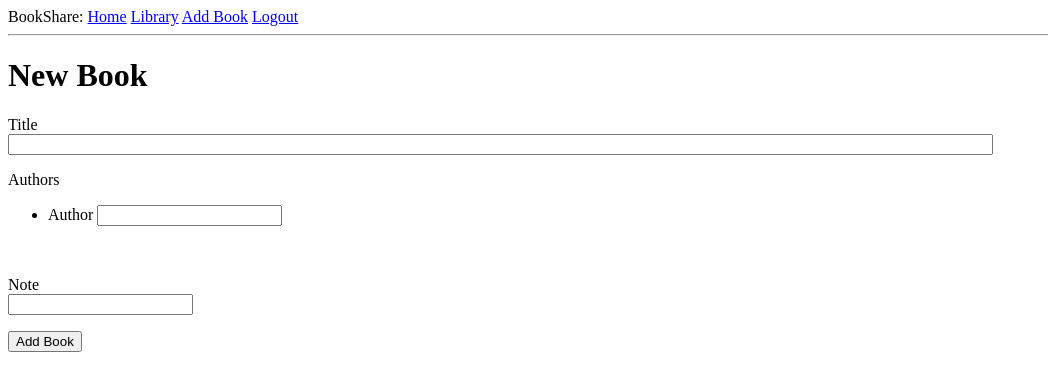
After one commit to joshpk105/jpk-assignment, a Flask app: page /library/add in a window 1280 px wide. The commit adds this page. Shown: the top 391 px of the page, without its empty margins (0-1048 px from the left). Run offline with Flask 2, Linux system fonts and the light colour scheme; the visitor is signed in with stand-in values (Sample User, id 1).

Commit message:
Global books are added and viewed

```diff
--- a/app/__init__.py
+++ b/app/__init__.py
@@ -26,6 +26,9 @@ def create_app(config_class=Config):
     from app.main import bp as main_bp
     flapp.register_blueprint(main_bp)
 
+    from app.library import bp as library_bp
+    flapp.register_blueprint(library_bp, url_prefix="/library")
+
     return flapp
 
 from app import models
--- /dev/null
+++ b/app/library/__init__.py
@@ -0,0 +1,5 @@
+from flask import Blueprint
+
+bp = Blueprint('library', __name__)
+
+from app.library import routes
--- /dev/null
+++ b/app/library/forms.py
@@ -0,0 +1,12 @@
+from flask_wtf import FlaskForm
+from wtforms import StringField, PasswordField, DateTimeField, SubmitField, FieldList
+from wtforms.validators import ValidationError, DataRequired, Email, EqualTo
+from app.models import Author, Book, Ownership
+from flask_login import current_user
+
+class NewBookForm(FlaskForm):
+    title = StringField('Title', validators=[DataRequired()])
+    #purchase = DateTimeField('Purchase Date')
+    authors = FieldList(StringField('Author'), min_entries=1)
+    note = StringField('Note')
+    submit = SubmitField('Add Book')
--- /dev/null
+++ b/app/library/routes.py
@@ -0,0 +1,24 @@
+from flask import render_template, redirect, url_for, flash, request
+from werkzeug.urls import url_parse
+from flask_login import login_required, current_user
+from app import db
+from app.library import bp
+from app.library.forms import NewBookForm
+from app.models import Book, Author, Ownership
+
+@bp.route("/add", methods=["GET", "POST"])
+@login_required
+def add_book():
+    form = NewBookForm()
+    if form.validate_on_submit():
+        book = Book(title=form.title.data)
+        db.session.add(book)
+        db.session.commit()
+        return redirect(url_for("library.view"))
+    return render_template("library/add.html", title="Add Book", form=form)
+
+@bp.route("/view", methods=["GET"])
+@login_required
+def view():
+    books = Book.query.all()
+    return render_template("library/view.html", books=books)
--- a/app/templates/auth/register.html
+++ b/app/templates/auth/register.html
@@ -13,7 +13,7 @@
         </p>
         <p>
             {{ form.email.label }}<br>
-            {{ form.email(size=64) }}<br>
+            {{ form.email(size=320) }}<br>
             {% for error in form.email.errors %}
             <span style="color: red;">[{{ error }}]</span>
             {% endfor %}
--- a/app/templates/base.html
+++ b/app/templates/base.html
@@ -14,6 +14,8 @@
             {% if current_user.is_anonymous %}
             <a href="{{ url_for('auth.login') }}">Login</a>
             {% else %}
+            <a href="{{ url_for('library.view') }}">Library</a>
+            <a href="{{ url_for('library.add_book') }}">Add Book</a>
             <a href="{{ url_for('auth.logout') }}">Logout</a>
             {% endif %}
         </div>
--- /dev/null
+++ b/app/templates/library/_book.html
@@ -0,0 +1,5 @@
+<table>
+    <tr valign="top">
+        <td>{{ book.title }}</td>
+    </tr>
+</table>
--- /dev/null
+++ b/app/templates/library/add.html
@@ -0,0 +1,30 @@
+{% extends "base.html" %}
+
+{% block content %}
+    <h1>New Book</h1>
+    <form action="" method="post">
+        {{ form.hidden_tag() }}
+        <p>
+            {{ form.title.label }}<br>
+            {{ form.title(size=120) }}<br>
+            {% for error in form.title.errors %}
+            <span style="color: red;">[{{ error }}]</span>
+            {% endfor %}
+        </p>
+        <p>
+            {{ form.authors.label }}<br>
+            {{ form.authors(size=32) }}<br>
+            {% for error in form.authors.errors %}
+            <span style="color: red;">[{{ error }}]</span>
+            {% endfor %}
+        </p>
+        <p>
+            {{ form.note.label }}<br>
+            {{ form.note() }}<br>
+            {% for error in form.note.errors %}
+            <span style="color: red;">[{{ error }}]</span>
+            {% endfor %}
+        </p>
+        <p>{{ form.submit() }}</p>
+    </form>
+{% endblock %}
```
Also changed, not shown: app/templates/library/view.html (added, +7 -0 lines), todo.txt (added, +10 -0 lines).
